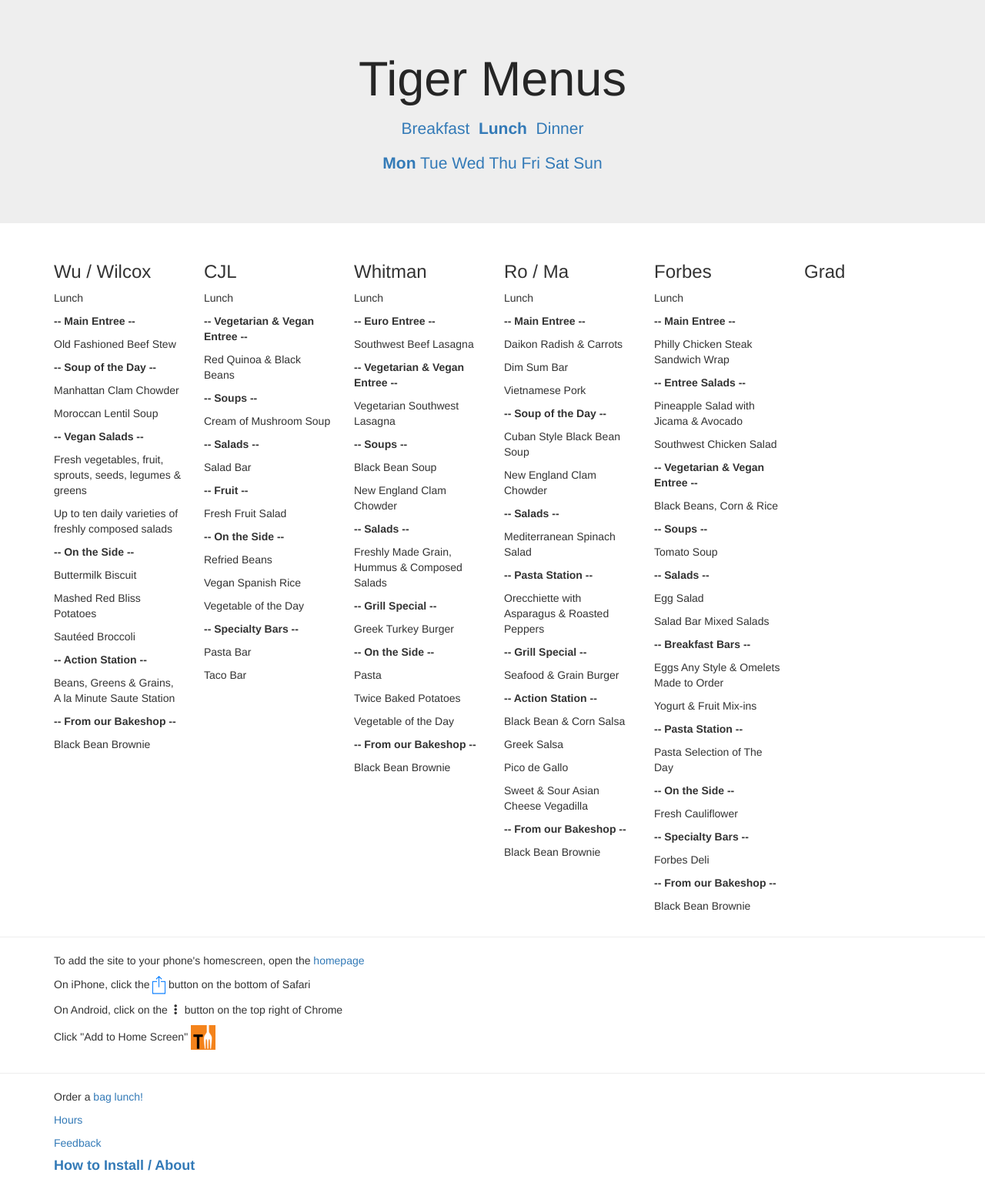
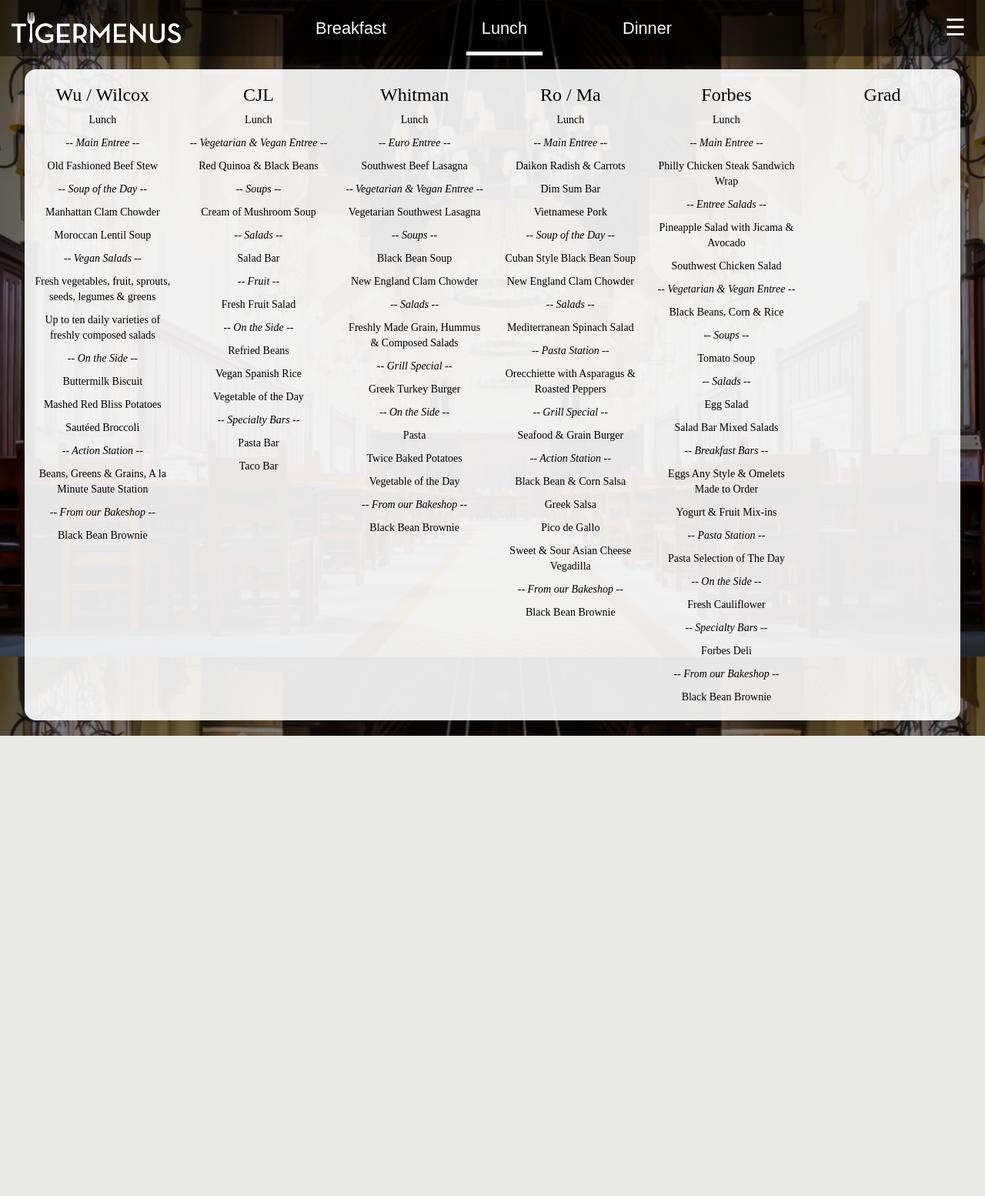
Before and after one commit to axu2/tiger-menus, a Flask app: page / in a window 1280 px wide. Shown: the whole page at 77% size. After the commit the page ends 956 px from the top, so only its background shows below. Run offline with Flask 2, Linux system fonts and the light colour scheme; some libraries are stand-ins or nearby versions.

Commit message:
first commit

```diff
--- /dev/null
+++ b/app/static/mymeal.css
@@ -0,0 +1,26 @@
+h3 {
+    font-family: cabin;
+    color: black;
+}
+
+p {
+    font-family: cabin;
+    color: black;
+}
+
+.container {
+    background: rgba(255,255,255,0.9);
+    width: 95%;
+    border-radius: 15px;
+    transition: width 0.5s ease;
+    -moz-transition: width 0.5s ease;
+    -webkit-transition: width 0.5s ease;
+}
+
+.col-sm-2 {
+    height: 100%;
+    padding-left: 1rem;
+    padding-right: 1rem;
+    padding-bottom: 1rem;
+    text-align: center;
+}
--- /dev/null
+++ b/app/static/mymeal.js
@@ -0,0 +1,15 @@
+function openNav() {
+    document.getElementById("mySidenav").style.width = "15%";
+    document.getElementById("bg").style.marginRight = "15%";
+    document.getElementById("bg").style.width = "85%";
+    document.getElementById("navbar").style.width = "85%";
+    document.getElementsByClassName("container")[0].style.width = "97%";
+  }
+
+  function closeNav() {
+    document.getElementById("mySidenav").style.width = "0";
+    document.getElementById("bg").style.marginRight = "0";
+    document.getElementById("bg").style.width = "100%";
+    document.getElementById("navbar").style.width = "100%";
+    document.getElementsByClassName("container")[0].style.width = "95%";
+  }
--- /dev/null
+++ b/app/static/myscript.js
@@ -0,0 +1,13 @@
+function openNav() {
+    document.getElementById("mySidenav").style.width = "15%";
+    document.getElementById("bg").style.marginRight = "15%";
+    document.getElementById("bg").style.width = "85%";
+    document.getElementById("navbar").style.width = "85%";
+  }
+
+  function closeNav() {
+    document.getElementById("mySidenav").style.width = "0";
+    document.getElementById("bg").style.marginRight = "0";
+    document.getElementById("bg").style.width = "100%";
+    document.getElementById("navbar").style.width = "100%";
+  }
--- /dev/null
+++ b/app/static/mystyle.css
@@ -0,0 +1,140 @@
+@import url('https://fonts.googleapis.com/css?family=Source+Sans+Pro');
+body#bg {
+    width: 100%;
+    margin: 0;
+    background: linear-gradient( rgba(0, 0, 0, 0.5), rgba(0, 0, 0, 0.5)), url("/static/test_landing.jpg") no-repeat 50% 50% fixed;
+    background-size: cover;
+    -moz-background-size: cover;
+    -o-background-size: cover;
+    -webkit-background-size: cover;
+    transition: width 0.5s ease, margin-left .5s;
+    background-color: black;
+}
+
+.jumbotron {
+    padding: 4.5rem;
+    margin: 0;
+    color: inherit;
+    background-color: transparent;
+}
+
+#navbar {
+    width: 100%;
+    display: flex;
+    align-items: center;
+    justify-content: space-between;
+    padding: 1.5rem;
+    position: absolute;
+    background: rgba(0, 0, 0, 0.5);
+    transition: width 0.5s ease;
+    -moz-transition: width 0.5s ease;
+    -webkit-transition: width 0.5s ease;
+}
+
+.logo {
+    order: 1;
+}
+
+.logoimg {
+    width: 22rem;
+    height: 4rem;
+}
+
+.meals {
+    order: 2;
+    margin-left: auto;
+    margin-right: auto;
+}
+
+.sidebar {
+    order: 3;
+    color: white;
+    font-size: 30px;
+    cursor: pointer;
+    padding: 0 1rem 0 18rem;
+}
+
+/* .days {
+    order: 3;
+} */
+
+a.mealofday {
+    /* text-align: center; */
+    vertical-align: middle;
+    padding: 2.3rem 2rem;
+    margin: 0 4rem;
+    font-family: "Scala Sans", sans-serif;
+    font-size: 1.7vw;
+    color: white;
+}
+
+/*
+a.dayofweek {
+    text-align: center;
+    padding: .5vw;
+    font-family: "Source Sans Pro", sans-serif;
+    font-size: 2vw;
+    color: white;
+    flex: 1;
+} */
+
+a.mealofday:hover {
+    text-decoration: none;
+    text-decoration: bold;
+    /* background: linear-gradient(
+        rgba(255, 255, 255, 0.15),
+        rgba(255, 255, 255, 0.15)
+      ); */
+    box-shadow: inset 0 -5px 0 white;
+    transition: box-shadow 0.25s ease-in-out;
+}
+
+/* a.mealofday:active {
+    color: hotpink;
+    text-decoration: bold;
+} */
+
+a.current {
+    text-decoration: bold;
+    /* background: linear-gradient(
+        rgba(0, 0, 0, 0.7),
+        rgba(0, 0, 0, 0.7)
+      ); */
+    box-shadow: inset 0 -5px 0 white;
+}
+
+.sidenav {
+    height: 100%;
+    width: 0;
+    position: fixed;
+    z-index: 1;
+    top: 0;
+    right: 0;
+    background-color: #111;
+    overflow-x: hidden;
+    transition: 0.5s;
+    padding-top: 60px;
+}
+
+.sidenav a {
+    padding: 8px 8px 8px 25px;
+    text-decoration: none;
+    font-family: cabin;
+    font-size: 25px;
+    white-space: nowrap;
+    color: #818181;
+    display: block;
+    transition: 0.3s;
+}
+
+.sidenav a:hover {
+    color: #f1f1f1;
+}
+
+.sidenav .closebtn {
+    position: absolute;
+    top: 0;
+    right: 25px;
+    font-size: 36px;
+    margin-left: 50px;
+}
--- a/app/templates/base.html
+++ b/app/templates/base.html
@@ -2,6 +2,12 @@
 
 {% block title %}
 TigerMenus
+{% endblock %}
+
+{% block styles %}
+{{super()}}
+<link rel="stylesheet" type="text/css" href="{{url_for('static', filename='mystyle.css')}}">
+<script type="text/javascript" src="{{ url_for('static', filename='myscript.js') }}"></script>
 {% endblock %}
 
 {% block metas %}
@@ -24,15 +30,55 @@
 <meta name="theme-color" content="#ffffff">
 {% endblock %}
 
-{% block body_attribs	%}
+{% block body_attribs %}
 style="padding-bottom: 20px;"
 {% endblock %}
 
+{% block body %}
+
+<body id="bg">
   {% block navbar %}
-  <div class="jumbotron text-center">
-    <a href="/" style="color: #262626; text-decoration: none;"><h1>{{ title }}</h1></a>
-    <p>{{ message | safe }}</p>
-    <p>
+  <div id="navbar">
+    <div class="logo">
+      <a href="/landing" style="color: #262626; text-decoration: none;">
+        <!-- <h1>{{ title }}</h1> -->
+        <img class="logoimg" src="/static/logowhite3.png" alt="tigermenus-logo">
+      </a>
+    </div>
+
+    <div class="meals">
+      {% if meal == 'breakfast' %}
+      <a class="current mealofday" href="/breakfast/{{i}}">Breakfast</a>
+      {% else %}
+      <a class="mealofday" href="/breakfast/{{i}}">Breakfast</a>
+      {% endif %}
+      {% if meal == 'lunch' %}
+      <a class="current mealofday" href="/lunch/{{i}}">Lunch</a>
+      {% else %}
+      <a class="mealofday" href="/lunch/{{i}}">Lunch</a>
+      {% endif %}
+      {% if meal == 'dinner' %}
+      <a class="current mealofday" href="/dinner/{{i}}">Dinner</a>
+      {% else %}
+      <a class="mealofday" href="/dinner/{{i}}">Dinner</a>
+      {% endif %}
+    </div>
+
+    <div class="sidebar" onclick="openNav()">&#9776;</div>
+  </div>
+  <div class="jumbotron"></div>
+
+  <!-- <div class="days">
+  {% for wd in nextWeek %}
+  {% if loop.index0 == i %}
+  <b><a class="dayofweek" href="/{{meal}}/{{loop.index0}}">{{ wd }}</a></b>
+  {% else %}
+  <a class="dayofweek" href="/{{meal}}/{{loop.index0}}">{{ wd }}</a>
+  {% endif %}
+  {% endfor %}
+</div> -->
+
+  <!-- <p>
       {% if meal == 'breakfast' %}
       <b><a href="/breakfast/{{i}}">Breakfast</a></b>&nbsp;
       {% else %}
@@ -50,39 +96,41 @@
       {% else %}
       <a href="/dinner/{{i}}">Dinner</a>
       {% endif %}
-    <p>
-    <p>
+    <p> -->
+
+  <!-- <p>
     {% for wd in nextWeek %}
       {% if loop.index0 == i %}
-      <b><a href="/{{meal}}/{{loop.index0}}">{{ wd }}</a></b>
+      <b><a class="dayofweek" href="/{{meal}}/{{loop.index0}}">{{ wd }}</a></b>
       {% else %}
-      <a href="/{{meal}}/{{loop.index0}}">{{ wd }}</a>
+      <a class="dayofweek" href="/{{meal}}/{{loop.index0}}">{{ wd }}</a>
       {% endif %}
     {% endfor %}
-    </p>
+    </p> -->
+
   </div>
   {% endblock %}
-
   {% block content %}
 
   {% block app_content %}
   {% endblock %}
 
-  <hr>
+  <div id="mySidenav" class="sidenav">
+    <a href="javascript:void(0)" class="closebtn" onclick="closeNav()">&times;</a>
+    <a href="/about">About</a>
+    <a href="https://dining.princeton.edu/where-eat/hours-operation">Hours</a>
+    <a href="/about">Install</a>
+    <a href="https://docs.google.com/forms/d/e/1FAIpQLSd-i9YUoMUk_xJ6l3cNoSl04KKymQ8CAHID9CbwhJpgNn-2QQ/viewform?usp=sf_link">Feedback</a>
+    <a href="https://campusdining.princeton.edu/lunchtogo/">Bag Lunch</a>
+  </div>
 
-  <div class="container">
+  <!-- <div class="foot">
     <footer>
       <p>To add the site to your phone's homescreen, open the <a href="/">homepage</a></p>
       <p>On iPhone, click the <img height="24" src="/static/action.png"/> button on the bottom of Safari</p>
       <p>On Android, click on the <span class="glyphicon glyphicon-option-vertical" aria-hidden="true"></span> button on the top right of Chrome</p>
       <p>Click "Add to Home Screen" <img src="/static/favicons/favicon-32x32.png"/></p>
-    </footer>
-  </div>
 
-  <hr>
-
-  <div class="container">
-    <footer>
       <p>Order a <a href="https://campusdining.princeton.edu/lunchtogo/">bag lunch!</a></p>
       <p><a href="https://dining.princeton.edu/where-eat/hours-operation">Hours</a></p>
       <p><a href="https://docs.google.com/forms/d/e/1FAIpQLSd-i9YUoMUk_xJ6l3cNoSl04KKymQ8CAHID9CbwhJpgNn-2QQ/viewform?usp=sf_link">
@@ -90,17 +138,23 @@
       </a></p>
       <h4><b><a href="/about">How to Install / About</a></b></h4>
     </footer>
-  </div>
+  </div> -->
+
   {% endblock %}
+  <!-- {% endblock %} -->
 
   {% block scripts %}
   {{ super() }}
   <script>
-    (function(i,s,o,g,r,a,m){i['GoogleAnalyticsObject']=r;i[r]=i[r]||function(){
-    (i[r].q=i[r].q||[]).push(arguments)},i[r].l=1*new Date();a=s.createElement(o),
-    m=s.getElementsByTagName(o)[0];a.async=1;a.src=g;m.parentNode.insertBefore(a,m)
-    })(window,document,'script','https://www.google-analytics.com/analytics.js','ga');
+    (function (i, s, o, g, r, a, m) {
+    i['GoogleAnalyticsObject'] = r; i[r] = i[r] || function () {
+      (i[r].q = i[r].q || []).push(arguments)
+    }, i[r].l = 1 * new Date(); a = s.createElement(o),
+      m = s.getElementsByTagName(o)[0]; a.async = 1; a.src = g; m.parentNode.insertBefore(a, m)
+    })(window, document, 'script', 'https://www.google-analytics.com/analytics.js', 'ga');
     ga('create', 'UA-93565150-1', 'auto');
     ga('send', 'pageview');
   </script>
+
   {% endblock %}
+</body>
--- a/app/templates/meal.html
+++ b/app/templates/meal.html
@@ -1,22 +1,26 @@
 {% extends "base.html" %}
 
+{% block styles %}
+{{super()}}
+<link rel="stylesheet" type="text/css" href="{{url_for('static', filename='mymeal.css')}}">
+<script type="text/javascript" src="{{ url_for('static', filename='mymeal.js') }}"></script>
+{% endblock %}
+
 {% block app_content %}
-
 <div class="container">
   <div class="row">
     {% for hall in l %}
     <div class="col-sm-2">
       <h3>{{hall[0]}}</h3>
       {% for item in hall[1] %}
-          {% if item[0] == "-" %}
-            <p><b>{{ item }}</b></p>
-          {% else %}
-            <p>{{ item }}</p>
-          {% endif %}
+      {% if item[0] == "-" %}
+      <p><em>{{ item }}</em></p>
+      {% else %}
+      <p>{{ item }}</p>
+      {% endif %}
       {% endfor %}
     </div>
     {% endfor %}
   </div>
 </div>
-
 {% endblock %}
--- a/app/views.py
+++ b/app/views.py
@@ -84,6 +84,12 @@ def index():
     else:
         return meal('lunch', 1)
 
+@app.route('/landing')
+def landing():
+    """Return homepage HTML."""
+    return render_template("landing.html", meal='dinner',
+        title=title, message=message,
+        i=0, nextWeek=nextWeek)
 
 @app.route('/breakfast')
 def breakfast0():
```
Also changed, not shown: app/scrape.py (+4 -4 lines), app/static/mylanding.css (added, +58 -0 lines), app/static/mylanding.js (added, +15 -0 lines), app/templates/landing.html (added, +50 -0 lines), app/static/logowhite3.png (added), app/static/test_landing.jpg (added). Lines whose indentation alone changed are shown as unchanged.
